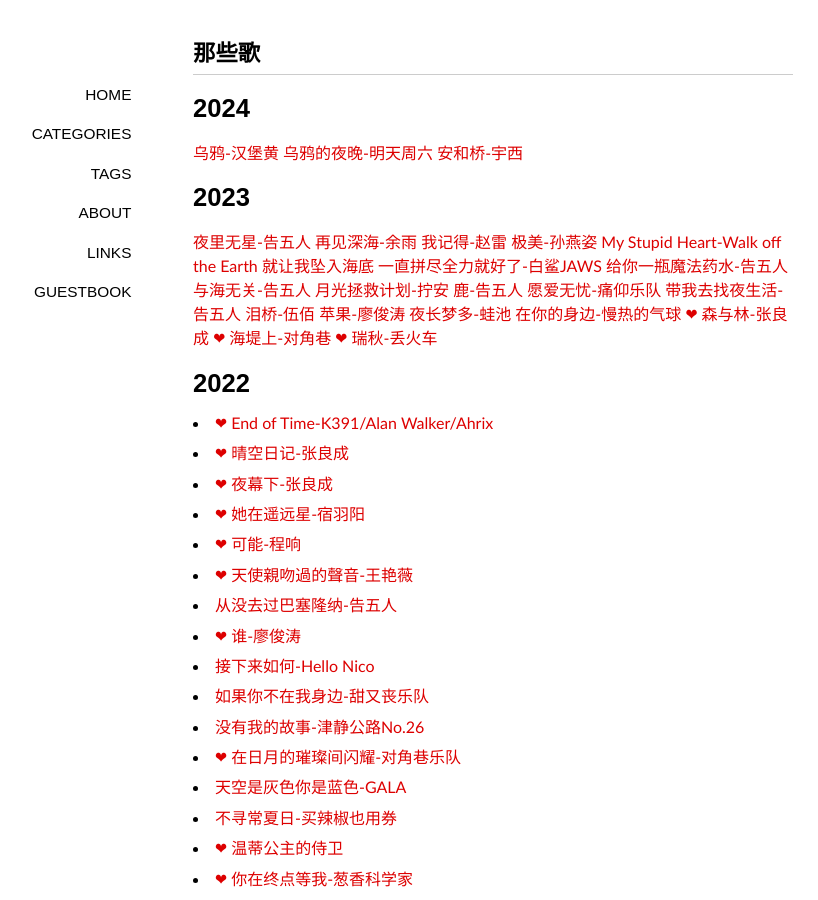
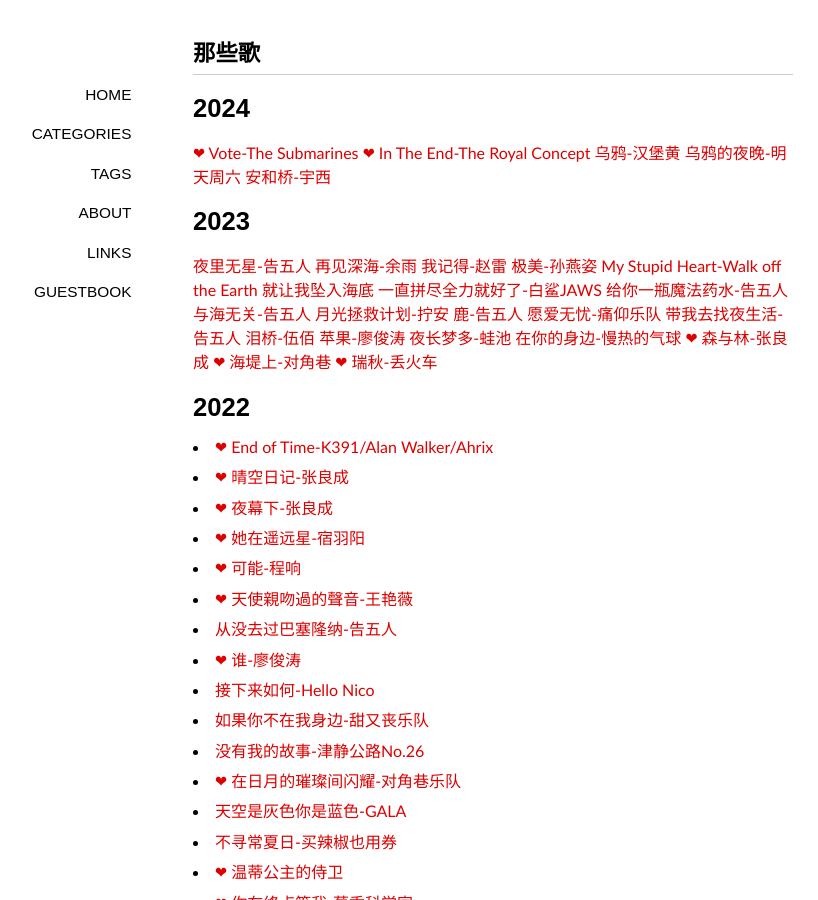
Before and after one commit to ohmyfish/ohmyfish.github.io, a Jekyll site: the page built from _posts/2015-09-01-那些歌.md, in a window 1280 px wide and 900 px high. Shown: the whole window, without its empty margins (147-965 px from the left). Built offline with Jekyll 4.4.1, drawn with Linux system fonts in a browser that asks for light colours; some web fonts are replaced; comment, search, counter and statistics services are not loaded.

Commit message:
默写旧时光

```diff
--- a/_posts/2015-09-01-那些歌.md
+++ b/_posts/2015-09-01-那些歌.md
@@ -7,6 +7,8 @@ tags: [墨写旧时光]
 
 # 2024
 
+[❤ Vote-The Submarines](https://music.163.com/song?id=19280133&userid=2539497)
+[❤ In The End-The Royal Concept](https://music.163.com/song?id=19461019&userid=2539497)
 [乌鸦-汉堡黄](https://music.163.com/song?id=2100456693&userid=2539497)
 [乌鸦的夜晚-明天周六](https://music.163.com/song?id=1478079363&userid=2539497)
 [安和桥-宇西](https://music.163.com/song?id=416892296&userid=2539497)
```
